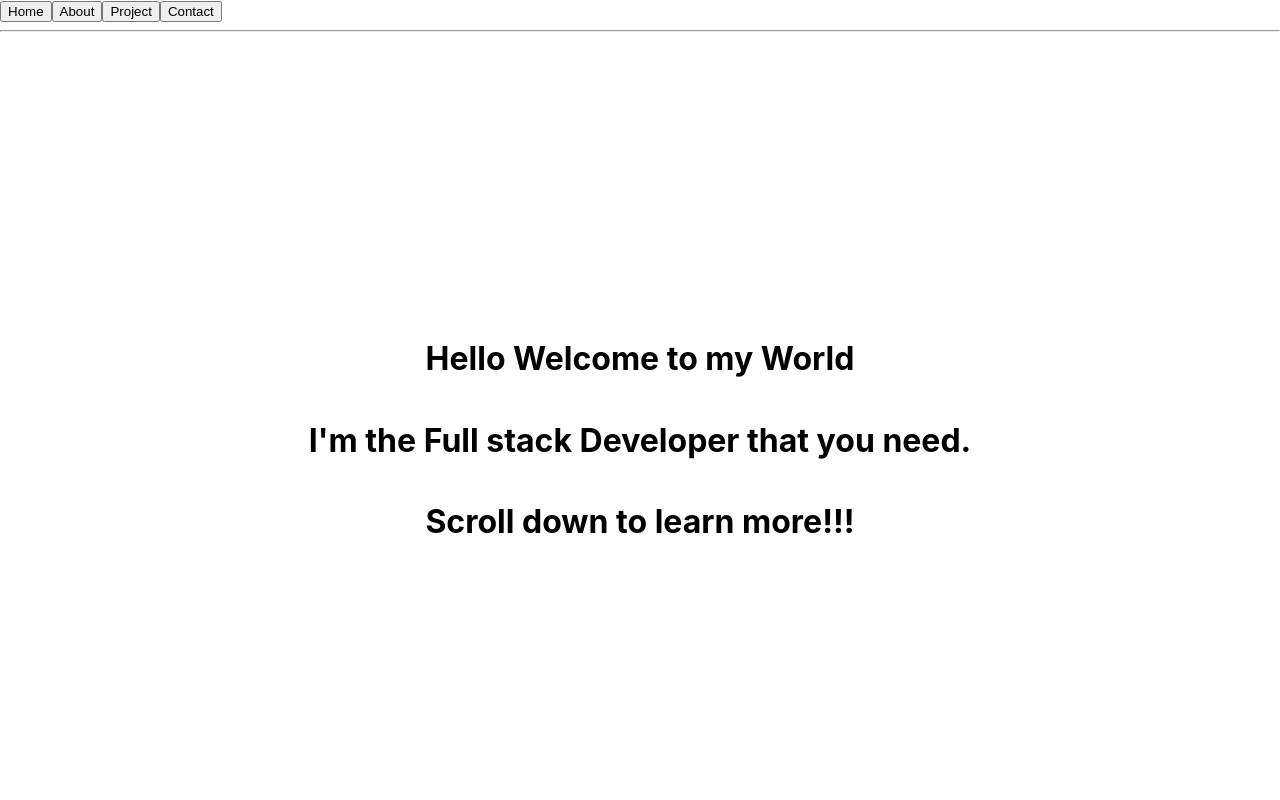
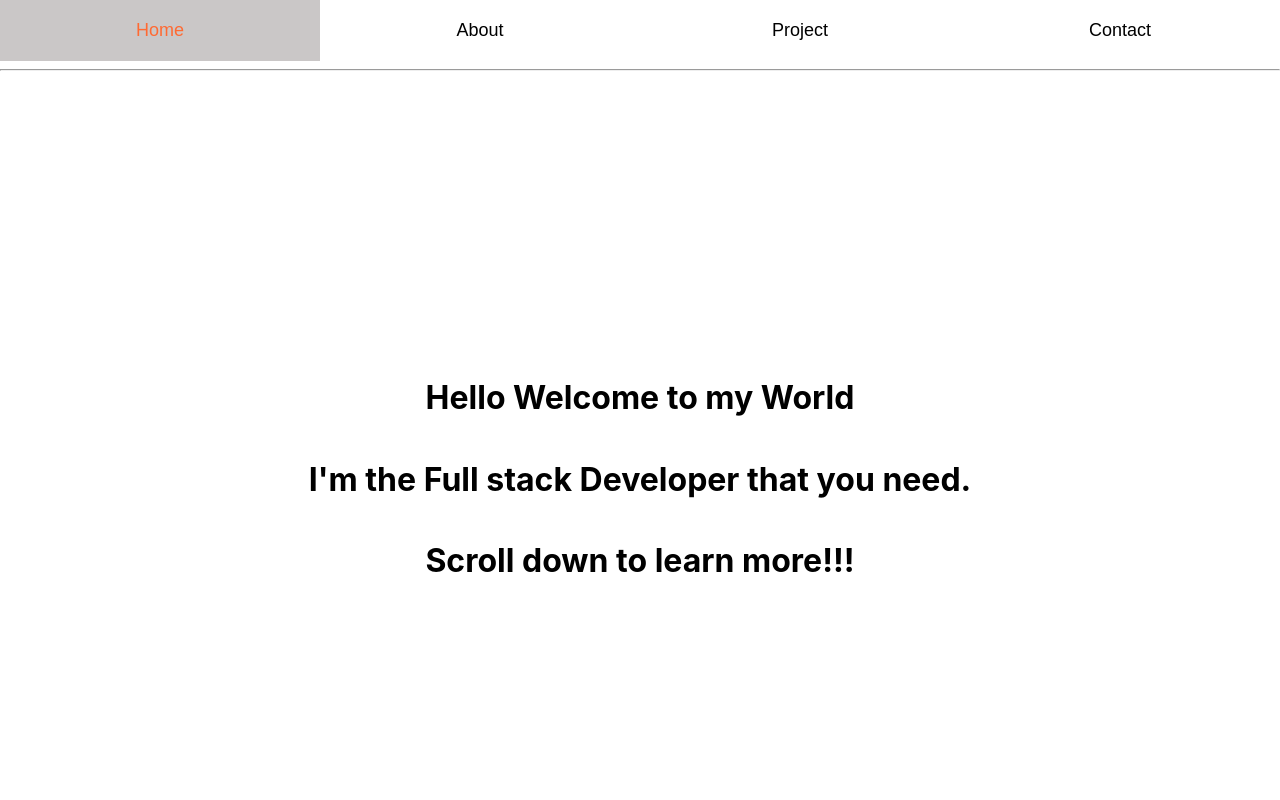
Before and after one commit to ASOUDRY/Website, a React (Create React App) app: page / in a window 1280 px wide. Shown: the top 800 px of the page. Built offline with nearby package versions, Linux system fonts and the light colour scheme.

Commit message:
added header styles here

```diff
--- a/src/component.css
+++ b/src/component.css
@@ -8,4 +8,37 @@
     text-align: center;
   }
 
-  /* Additional styles as needed */
+ /* component.css */
+
+/* Style for the button container */
+.button-container {
+  display: flex;
+  justify-content: space-around; /* Adjust this based on your design */
+  align-items: center;
+}
+
+/* Style for the navigation buttons */
+.nav-button {
+  background-color: transparent;
+  color: rgb(0, 0, 0); /* Adjust the text color */
+  border: none; /* Remove the border */
+  padding: 20px; /* Increase the padding to make the buttons larger */
+  font-size: 18px; /* Increase the font size */
+  cursor: pointer;
+  transition: opacity 0.3s ease-in-out; /* Add a transition for smoother hover effect */
+  width: 100%; /* Make the buttons fill the entire width of the container */
+  text-align: center; /* Center the text within the button */
+}
+
+/* Hover effect for the navigation buttons */
+.nav-button:hover {
+  background-color: grey;
+  opacity: 0.8;
+}
+/* } */
+
+/* Style for the active button */
+.active {
+  background-color: rgb(190, 186, 186) !important;
+  color: #ff4500 !important; /* Use !important to ensure this style takes precedence */
+}
```
